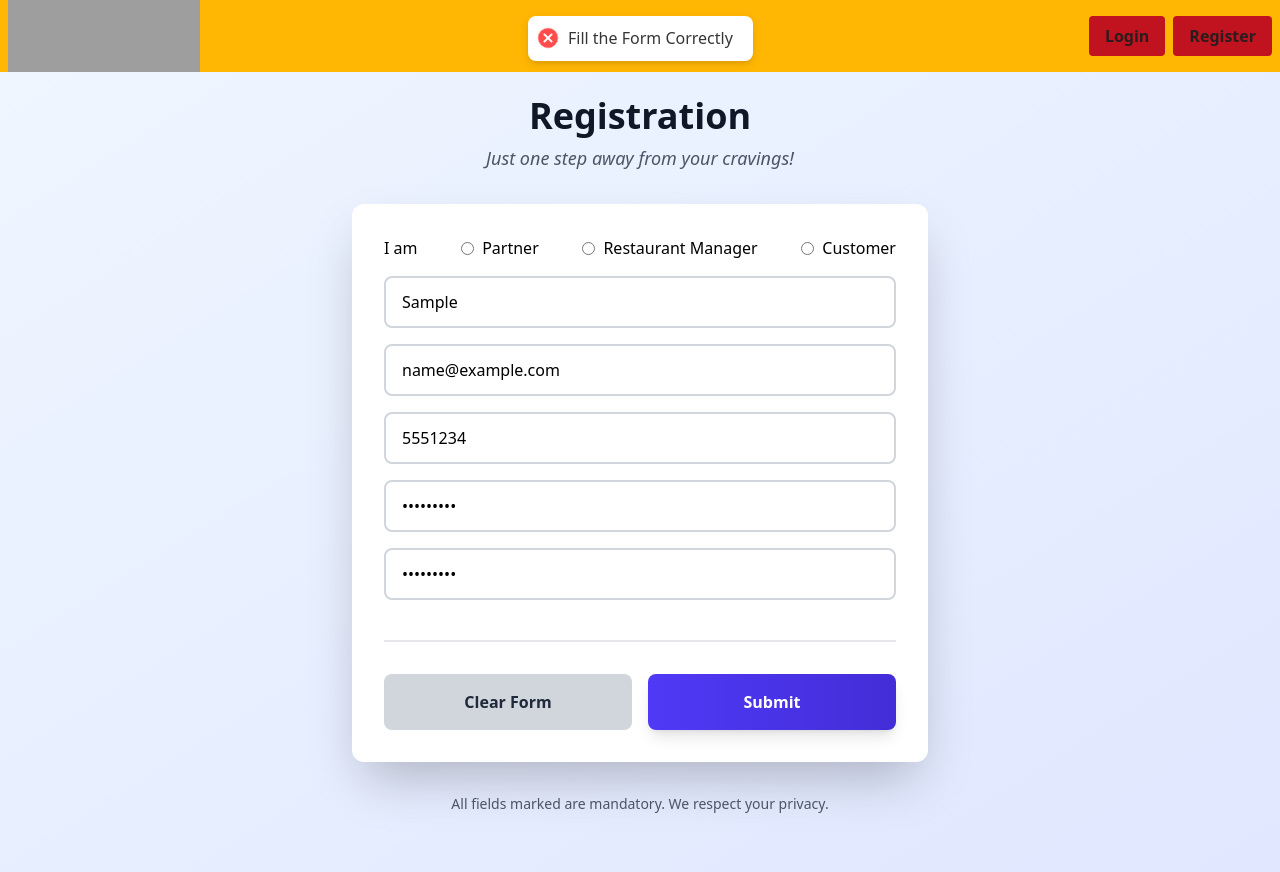
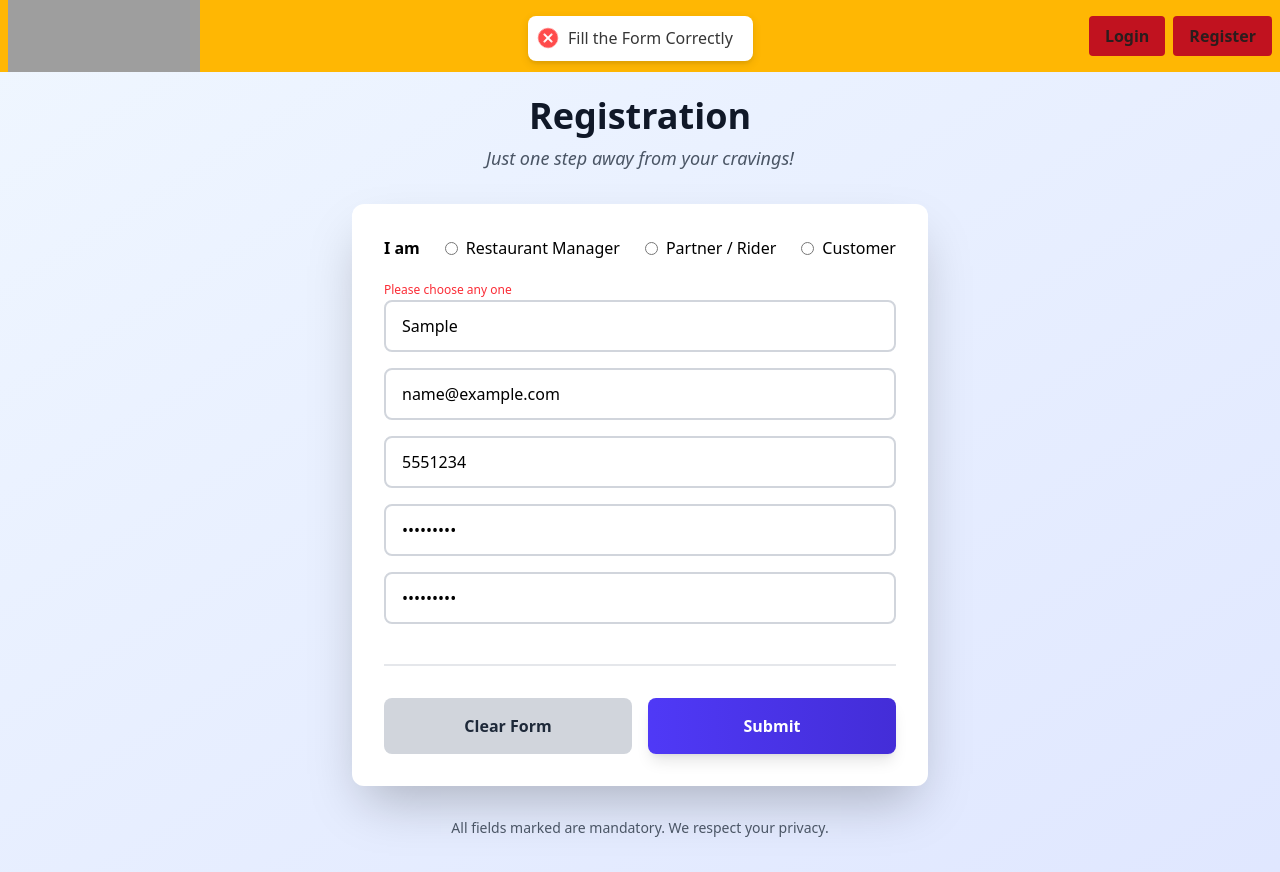
Before and after one commit to ishitaaa-31/WebDevelopmentRICR, a React (Vite) app in the folder Cravingzz/client/: page /register in a window 1280 px wide. Both pictures are taken after typing "Sample", "name@example.com", "5551234", "Sample123", "Sample123" into the empty fields and a click on the button "Submit". Built offline with nearby package versions, Linux system fonts and the light colour scheme; grey boxes are pictures that could not be loaded.

Commit message:
corrected input role in registeration

```diff
--- a/Cravingzz/client/src/pages/Login.jsx
+++ b/Cravingzz/client/src/pages/Login.jsx
@@ -65,6 +65,7 @@ const Login = () => {
       setIsLogin(true);
       sessionStorage.setItem("CravingUser", JSON.stringify(res.data.data));
       handleClearForm();
+      console.log("User role from backend:", res.data.data.role);
       switch (res.data.data.role) {
         case "manager": {
           setRole("manager");
--- a/Cravingzz/client/src/pages/Register.jsx
+++ b/Cravingzz/client/src/pages/Register.jsx
@@ -15,13 +15,12 @@ const Register = () => {
   const [validationError, setValidationError] = useState({});
 
   const handleChange = (e) => {
-    const { name, value} = e.target;
-
+    const { name, value } = e.target;
     setFormData((prev) => ({ ...prev, [name]: value }));
   };
 
   const handleClearForm = () => {
-  setFormData({
+    setFormData({
       fullName: "",
       email: "",
       mobileNumber: "",
@@ -44,7 +43,7 @@ const Register = () => {
 
     if (
       !/^[\w\.]+@(gmail|outlook|ricr|yahoo)\.(com|in|co.in)$/.test(
-        formData.email,
+        formData.email
       )
     ) {
       Error.email = "Use Proper Email Format";
@@ -109,42 +108,49 @@ const Register = () => {
               {/* Personal Information */}
               <div className="mb-10">
                 <div className="space-y-4">
-                  <div className="flex justify-between">
-                    <label>I am</label>
+                  {/* Corrected Role Selection */}
+                  <div className="flex justify-between mb-4">
+                    <label className="font-semibold">I am</label>
                     <div className="flex items-center gap-2">
                       <input
                         type="radio"
                         name="role"
                         id="manager"
+                        value="manager"
                         checked={formData.role === "manager"}
-                        value={"manager"}
                         onChange={handleChange}
                       />
-                      <label htmlFor="manager"> Partner</label>
+                      <label htmlFor="manager">Restaurant Manager</label>
                     </div>
                     <div className="flex items-center gap-2">
                       <input
                         type="radio"
                         name="role"
                         id="partner"
+                        value="partner"
                         checked={formData.role === "partner"}
-                        value={"partner"}
                         onChange={handleChange}
                       />
-                      <label htmlFor="partner"> Restaurant Manager</label>
+                      <label htmlFor="partner">Partner / Rider</label>
                     </div>
                     <div className="flex items-center gap-2">
                       <input
                         type="radio"
                         name="role"
                         id="customer"
+                        value="customer"
                         checked={formData.role === "customer"}
-                        value={"customer"}
                         onChange={handleChange}
                       />
-                      <label htmlFor="customer"> Customer</label>
+                      <label htmlFor="customer">Customer</label>
                     </div>
                   </div>
+                  {validationError.role && (
+                    <span className="text-xs text-red-500">
+                      {validationError.role}
+                    </span>
+                  )}
+
                   <div>
                     <input
                       type="text"
```
